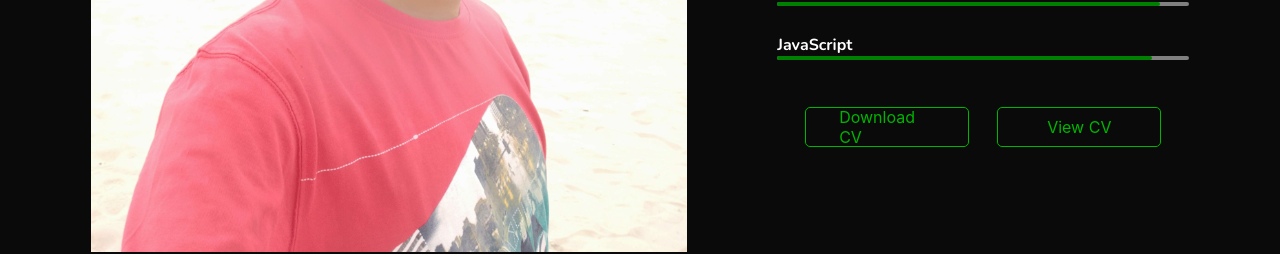
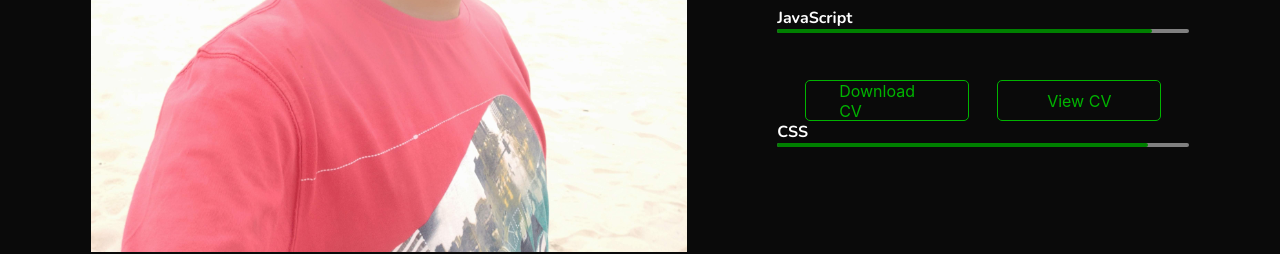
Before and after one commit to TheDa21crj/Portfolio, a React (Create React App) app: page / in a window 1280 px wide. Shown: the part 1600-1854 px from the top of the page. Built offline with nearby package versions, Linux system fonts and the light colour scheme.

Commit message:
Update MyBio.jsx

```diff
--- a/src/Components/MyBio.jsx
+++ b/src/Components/MyBio.jsx
@@ -94,6 +94,18 @@ export default function MyBio() {
             View CV
           </a>
         </div>
+        <div className={MybioCss.barDiv}>
+          <p>CSS</p>
+          <div className={MybioCss.fullL}>
+            <div className={MybioCss.greenBar} id={MybioCss.gb2}></div>
+            <div
+              className={MybioCss.gbDivV}
+              id={myState === true ? "darkgbDivV1" : ""}
+            >
+              90%
+            </div>
+          </div>
+        </div>
       </div>
     </div>
   );
```
